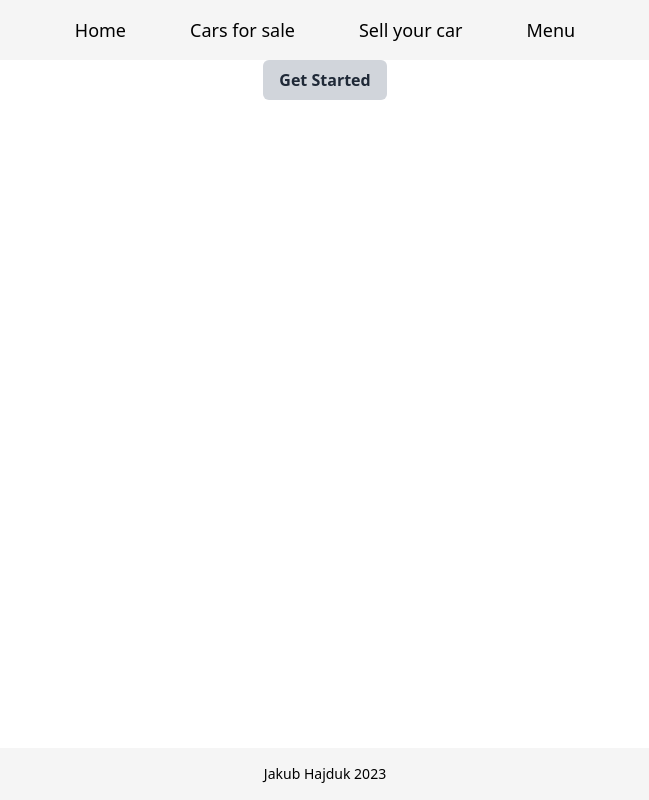
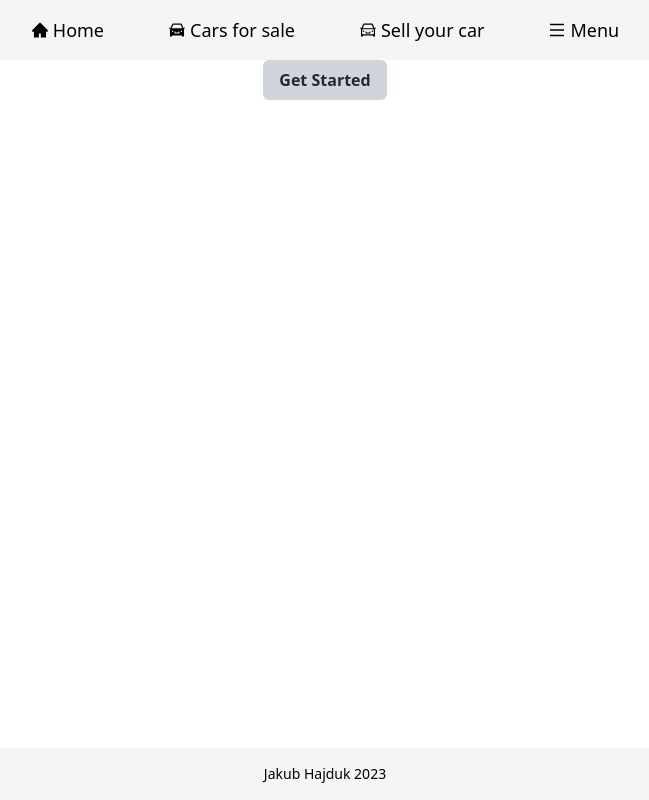
Before and after one commit to jakubhajduk53/cars-app, a React (Create React App) app: page / in a window 1280 px wide. Shown: the whole page, without its empty margins (315-964 px from the left). Built offline with nearby package versions, Linux system fonts and the light colour scheme; no server answers; the database is empty.

Commit message:
feat: add icons for Header

```diff
--- a/src/components/Header.js
+++ b/src/components/Header.js
@@ -1,32 +1,30 @@
 import { Link } from "react-router-dom";
+import {
+  AiFillCar,
+  AiFillHome,
+  AiOutlineMenu,
+  AiOutlineCar,
+} from "react-icons/ai";
 
 function Header() {
   return (
-    <div className="flex justify-center bg-neutral-100 sticky top-0">
-      <Link
-        to={"/"}
-        className="px-8 py-4 text-lg text-black-500 hover:text-blue-700"
-      >
-        Home
-      </Link>
-      <Link
-        to={"cars-for-sale"}
-        className="px-8 py-4 text-lg text-black-500 hover:text-blue-700"
-      >
-        Cars for sale
-      </Link>
-      <Link
-        to={"sell-your-car"}
-        className="px-8 py-4 text-lg text-black-500 hover:text-blue-700"
-      >
-        Sell your car
-      </Link>
-      <Link
-        to={"menu"}
-        className="px-8 py-4 text-lg text-black-500 hover:text-blue-700"
-      >
-        Menu
-      </Link>
+    <div className="flex justify-center bg-neutral-100 sticky top-0 ">
+      <div className="px-8 py-4 text-lg text-black-500 hover:text-blue-700 flex items-center gap-1">
+        <AiFillHome />
+        <Link to={"/"}>Home</Link>
+      </div>
+      <div className="px-8 py-4 text-lg text-black-500 hover:text-blue-700 flex items-center gap-1">
+        <AiFillCar />
+        <Link to={"cars-for-sale"}>Cars for sale</Link>
+      </div>
+      <div className="px-8 py-4 text-lg text-black-500 hover:text-blue-700 flex items-center gap-1">
+        <AiOutlineCar />
+        <Link to={"sell-your-car"}>Sell your car</Link>
+      </div>
+      <div className="px-8 py-4 text-lg text-black-500 hover:text-blue-700 flex items-center gap-1">
+        <AiOutlineMenu />
+        <Link to={"menu"}>Menu</Link>
+      </div>
     </div>
   );
 }
```
